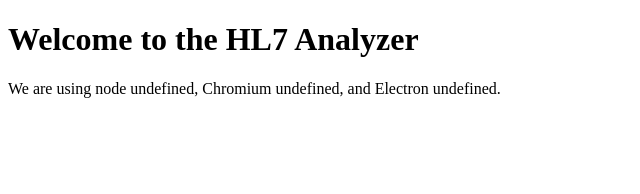
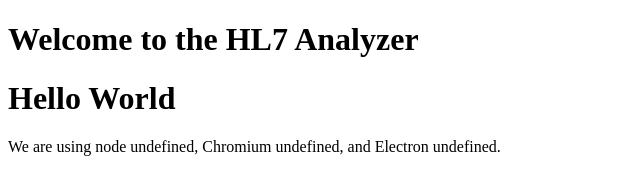
Before and after one commit to mkorthuis/hl7-analyzer, an Electron app: page app/index.html in a window 800 px wide. Shown: the whole page, without its empty margins (0-640 px from the left). Drawn offline with nearby package versions, Linux system fonts and the light colour scheme; no server answers; files whose address does not match are found by name.

Commit message:
Hello World Angular App is running.

```diff
--- a/app/index.html
+++ b/app/index.html
@@ -6,6 +6,12 @@
   </head>
   <body>
     <h1>Welcome to the HL7 Analyzer</h1>
+
+    <div ng-app="HelloWorldApp">
+      <div ng-controller="HelloWorldController">
+        <h1>{{greeting}}</h1>
+      </div>
+    </div>
     <!-- All of the Node.js APIs are available in this renderer process. -->
     We are using node <script>document.write(process.versions.node)</script>,
     Chromium <script>document.write(process.versions.chrome)</script>,
@@ -20,6 +26,12 @@
     <script src="bower_components/angular/angular.js"></script>
     <!-- endbuild -->
 
+    <script>
+      angular.module('HelloWorldApp', [])
+         .controller('HelloWorldController', function($scope) {
+             $scope.greeting = "Hello World";
+      });
+    </script>
   </body>
 
   <script>
```
